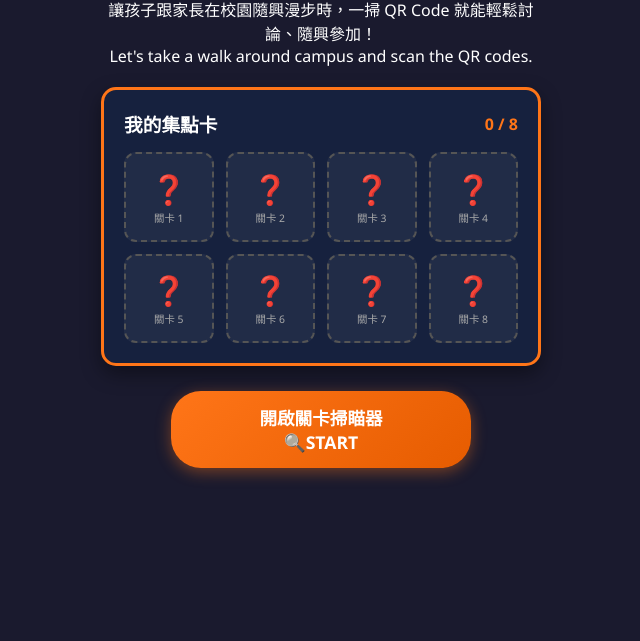
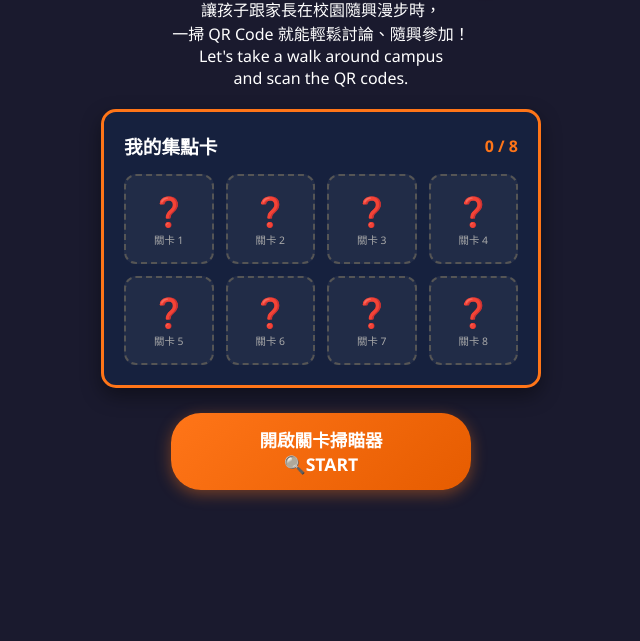
Before and after one commit to rubychen-cyber/Halloween-AR-mix-demo, a plain HTML site: page index.html in a window 1280 px wide. Shown: the part 159-800 px from the top of the page, without its empty margins (319-959 px from the left). Drawn offline with Linux system fonts and the light colour scheme.

Commit message:
Update index.html

```diff
--- a/index.html
+++ b/index.html
@@ -487,8 +487,8 @@
       <h1>麗喆雙語中小學</h1>
       <h1>🎃 「萬聖節雙語 AR 謎題」👻</h1>
       <h1>RITZ&nbsp;Halloween&nbsp;AR&nbspParty</h1>
-      <p>讓孩子跟家長在校園隨興漫步時，一掃 QR Code 就能輕鬆討論、隨興參加！</p>
-      </p>Let's take a walk around campus and scan the QR codes.</p>
+      <p>讓孩子跟家長在校園隨興漫步時，<br>一掃 QR Code 就能輕鬆討論、隨興參加！</p>
+      <p>Let's take a walk around campus <br>and scan the QR codes.</p>
 
     </header>
 
```
